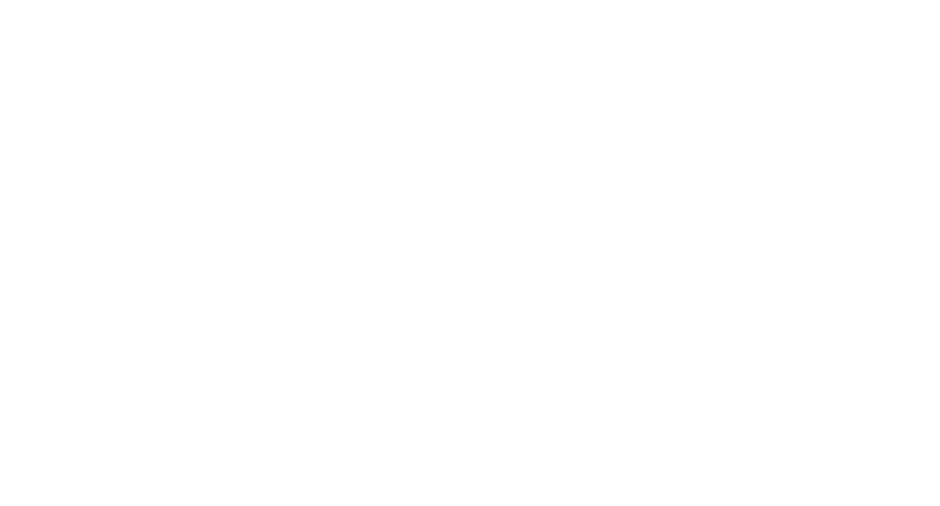
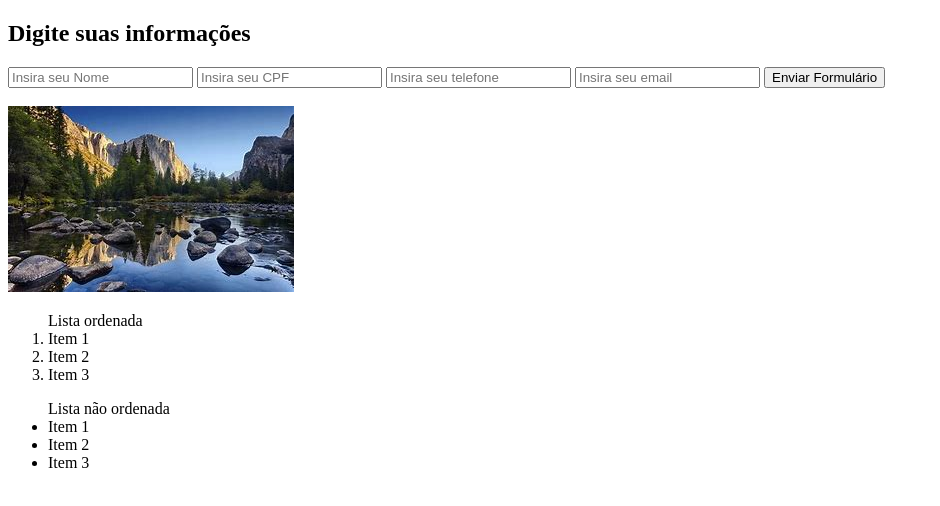
Before and after one commit to luizsantos1997/web, a plain HTML site: page index.html in a window 1280 px wide. Shown: the whole page, without its empty margins (0-940 px from the left). Drawn offline with Linux system fonts and the light colour scheme.

Commit message:
Add Form

```diff
--- a/index.html
+++ b/index.html
@@ -1,8 +1,33 @@
-<DOCTYPE HTML5>
+<!DOCTYPE html>
 
 <html lang="pt-br">
     <head>
+        <title>Curso Desenvolvimento Web</title>
+        <meta charset="utf-8">
+    </head>
+    <body>
+        <form action="server.php" method="POST">
+            <h2>Digite suas informações</h2>
+            <input type="text" name="nome" placeholder="Insira seu Nome">
+            <input type="text" name="cpf" placeholder="Insira seu CPF">
+            <input type="number" name="tel" placeholder="Insira seu telefone">
+            <input type="email" name="email" placeholder="Insira seu email">
+            <input type="submit" name="Enviar" value="Enviar Formulário">
+        </form>
+        <br>
+        <a href="https://www.bing.com/images/search?view=detailV2&ccid=UTWMNp2Z&id=D6B67BB391A87FC6413F8C1722155847C59F4B4E&thid=OIP.UTWMNp2ZEqzC0ataZU7JcAHaE8&mediaurl=https%3a%2f%2fwww.nationalparks.org%2fsites%2fdefault%2ffiles%2fyosemite-merced.jpg&exph=2000&expw=3000&q=yosimite&simid=608012495488025926&selectedIndex=0">
+            <img src="th.jpg">
+        </a>
+        <ol>Lista ordenada
+            <li>Item 1</li>
+            <li>Item 2</li>
+            <li>Item 3</li>
+        </ol>
+        <ul>Lista não ordenada
+                <li>Item 1</li>
+                <li>Item 2</li>
+                <li>Item 3</li>
+        </ul>
 
-    </head>
-
+    </body>
 </html>
```
Also changed, not shown: th.jpg (added).
